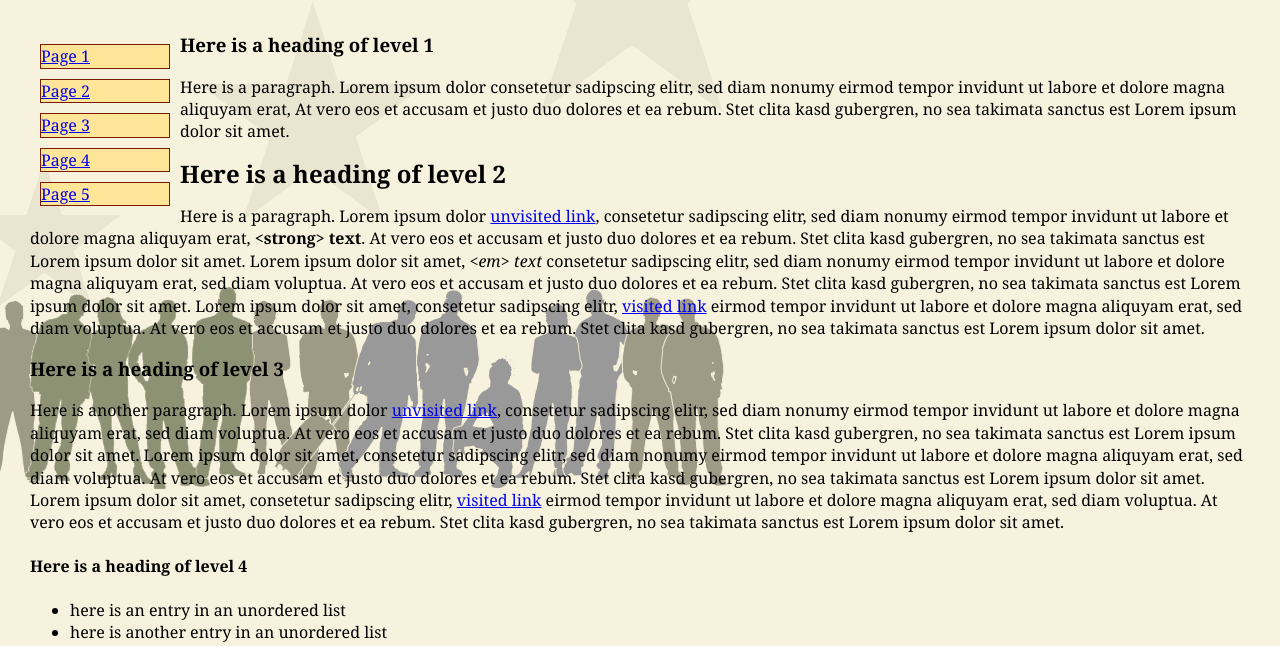
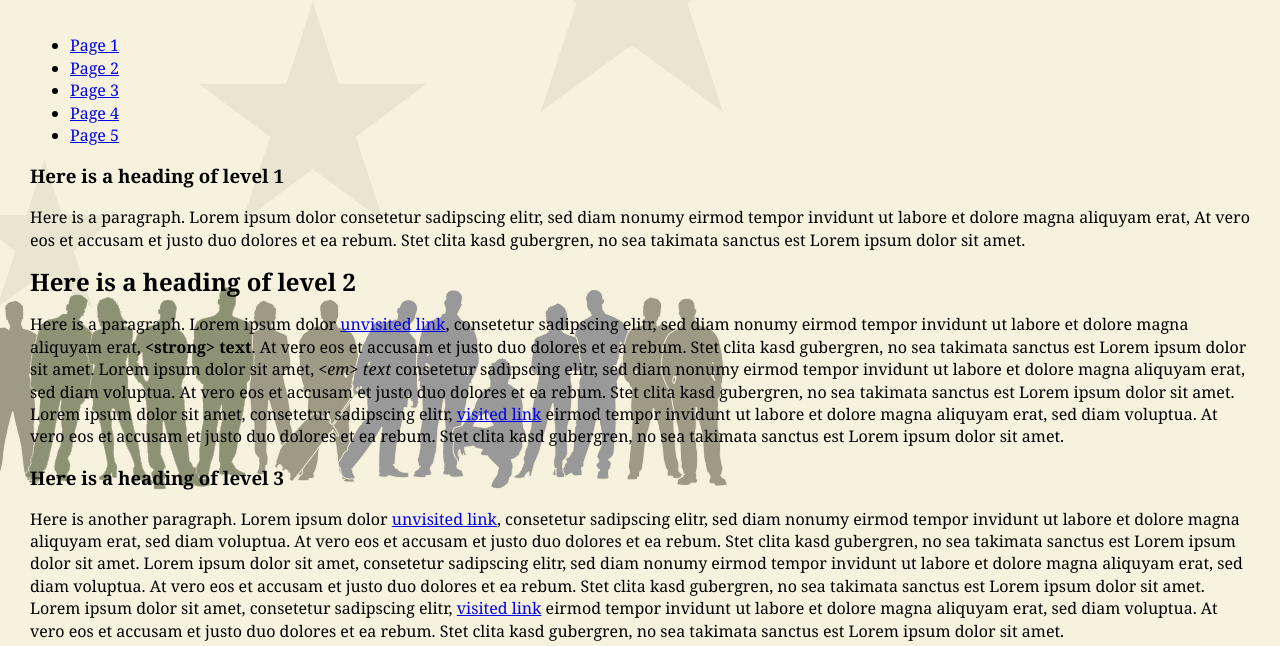
Before and after one commit to itse1401/itse1401.github.io, a plain HTML site: page week03/index.html in a window 1280 px wide. Shown: the part 143-789 px from the top of the page. Drawn offline with Linux system fonts and the light colour scheme; files that its build step writes are made by us from their sources; files whose address does not match are found by name.

Commit message:
deleted menu

```diff
--- a/week04/styles.css
+++ b/week04/styles.css
@@ -24,26 +24,3 @@ header h1 {
 #container {
     margin-bottom: 30px;
 }
-
-nav {
-    float: left;
-    width: 150px;
-}
-
-nav ul {
-    padding: 0;
-    margin: 0;
-    list-style-type: none;
-    color: #7C1A00;
-}
-nav li {
-    margin: 10px;
-    border-width: 1px;
-    border-style: solid;
-    border-color: #7C1A00;
-    background-color: #ffe597;
-}
-
-nav a {
-
-}
```
